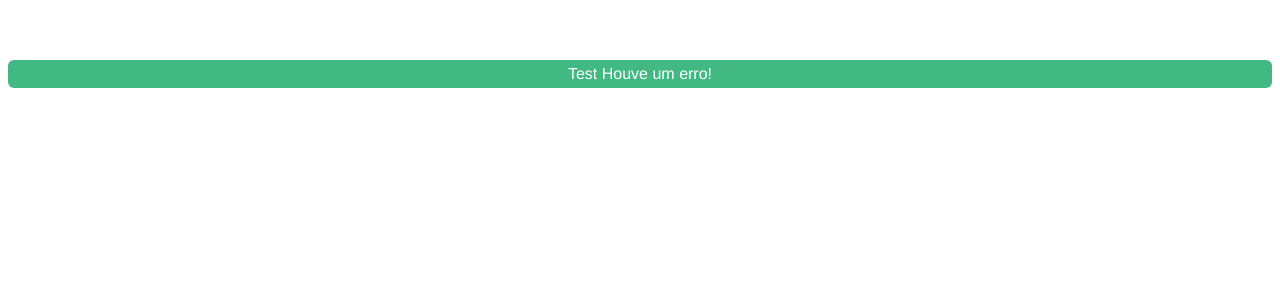
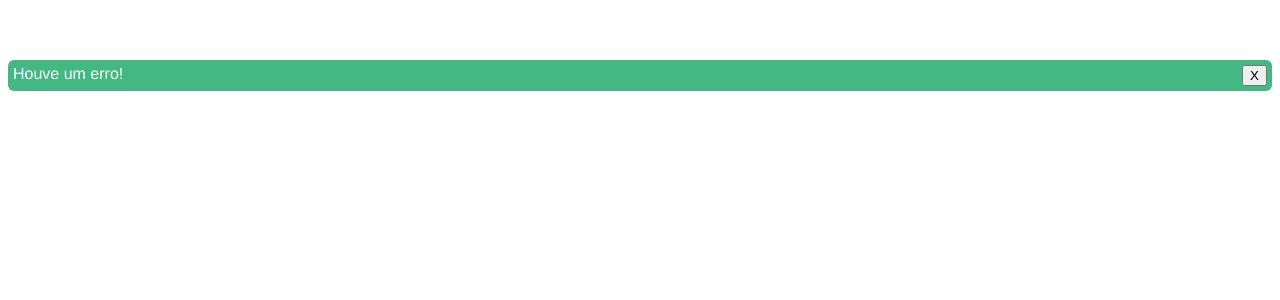
Before and after one commit to Welen1911/Learn_vue, a Vue app: page / in a window 1280 px wide. Shown: the top 300 px of the page. Built offline with nearby package versions, Linux system fonts and the light colour scheme.

Commit message:
Feat: emit

```diff
--- a/src/App.vue
+++ b/src/App.vue
@@ -1,5 +1,5 @@
 <template>
-  <BaseAlert variant="sucess">
+  <BaseAlert variant="sucess" @close="onClose" v-if="!closed">
     Houve um erro!
   </BaseAlert>
 </template>
@@ -28,7 +28,13 @@ export default {
       name: 'Welen',
       lastName: 'Almeida',
       showName: true,
-      accessLevel: ''
+      accessLevel: '',
+      closed: false
+    }
+  },
+  methods: {
+    onClose() {
+      this.closed = true;
     }
   },
   mounted() {
--- a/src/components/BaseAlert.vue
+++ b/src/components/BaseAlert.vue
@@ -1,7 +1,7 @@
 <template>
     <div :class="basedClass">
-        {{ test }}
         <slot />
+        <button @click="onClick"> X </button>
     </div>
 </template>
 
@@ -12,10 +12,7 @@ export default {
             type: String,
             default: ''
         },
-        test: {
-            type: String,
-            default: 'Test'
-        }
+
     },
     computed: {
         basedClass() {
@@ -24,12 +21,20 @@ export default {
                 this.variant ? `alert-${this.variant}` : ''
             ];
         }
+    },
+    methods: {
+        onClick() {
+            this.$emit('close');
+            console.log('Clicou!');
+        }
     }
 }
 </script>
 
 <style scoped>
 .alert {
+    display: flex;
+    justify-content: space-between;
     padding: 5px;
     border-radius: 6px;
     color: gray;
```
